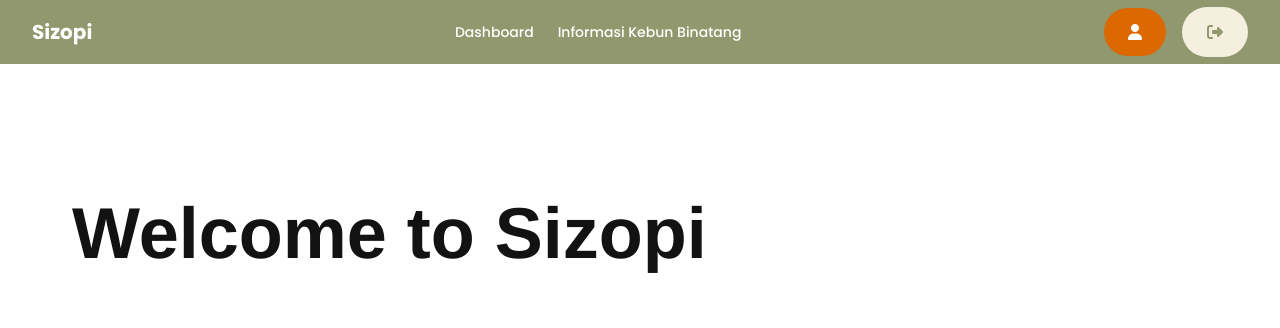
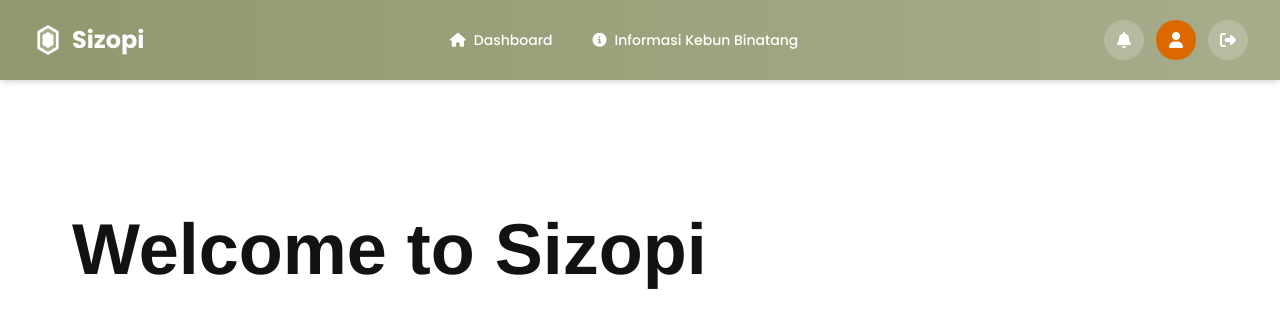
Before and after one commit to BASDAT-B06/sizopi, a Django app: page / in a window 1280 px wide. Shown: the top 328 px of the page. Run offline with Django 5.2, Linux system fonts and the light colour scheme; some libraries are stand-ins or nearby versions.

Commit message:
feat: edit navbar

```diff
--- a/templates/components/navbar.html
+++ b/templates/components/navbar.html
@@ -11,13 +11,19 @@ is_adopter=True/False (optional, only needed if user_role is "pengunjung")
 {% with role=user_role|default:"" %}
 {% with adopter=is_adopter|default:False %}
 
-<nav class="bg-primary text-white">
+<nav class="bg-gradient-to-r from-primary to-primary-80 text-white shadow-md sticky top-0 z-50">
     <div class="max-w-7xl mx-auto px-4 sm:px-6 lg:px-8">
-        <div class="flex justify-between h-16">
+        <div class="flex justify-between h-20">
             <div class="flex">
                 <!-- Logo -->
                 <div class="flex-shrink-0 flex items-center">
-                    <a href="{% if logged_in %}/dashboard/{% else %}/{% endif %}" class="font-bold text-xl">Sizopi</a>
+                    <a href="{% if logged_in %}/dashboard/{% else %}/{% endif %}" class="font-bold text-2xl flex items-center">
+                        <svg class="w-8 h-8 mr-2" viewBox="0 0 24 24" fill="none" xmlns="http://www.w3.org/2000/svg">
+                            <path d="M12 2L5 6V18L12 22L19 18V6L12 2Z" stroke="currentColor" stroke-width="2" stroke-linecap="round" stroke-linejoin="round" fill="rgba(255,255,255,0.2)"/>
+                            <path d="M12 6L8 8.5V15.5L12 18L16 15.5V8.5L12 6Z" fill="currentColor"/>
+                        </svg>
+                        Sizopi
+                    </a>
                 </div>
             </div>
 
@@ -25,59 +31,92 @@ is_adopter=True/False (optional, only needed if user_role is "pengunjung")
             <div class="hidden sm:flex sm:items-center {% if logged_in %}justify-center flex-grow{% endif %}">
                 {% if logged_in %}
                 <!-- Common links for all logged-in users -->
-                <a href="/dashboard/" class="px-3 py-2 rounded-md text-sm font-medium hover:bg-primary-80">Dashboard</a>
+                <a href="/dashboard/" class="px-4 py-2 mx-1 rounded-full text-sm font-medium hover:bg-white hover:bg-opacity-20 transition-all duration-200 flex items-center">
+                    <i class="fas fa-home mr-2"></i>Dashboard
+                </a>
 
                 <!-- Role-specific links -->
                 {% if role == "dokter_hewan" %}
-                <a href="/rekam-medis/" class="px-3 py-2 rounded-md text-sm font-medium hover:bg-primary-80">Rekam Medis
-                    Hewan</a>
+                <a href="/rekam-medis/" class="px-4 py-2 mx-1 rounded-full text-sm font-medium hover:bg-white hover:bg-opacity-20 transition-all duration-200 flex items-center">
+                    <i class="fas fa-notes-medical mr-2"></i>Rekam Medis Hewan
+                </a>
                 {% elif role == "penjaga_hewan" %}
-                <a href="/catatan-perawatan/"
-                    class="px-3 py-2 rounded-md text-sm font-medium hover:bg-primary-80">Catatan Perawatan Hewan</a>
+                <a href="/catatan-perawatan/" class="px-4 py-2 mx-1 rounded-full text-sm font-medium hover:bg-white hover:bg-opacity-20 transition-all duration-200 flex items-center">
+                    <i class="fas fa-paw mr-2"></i>Catatan Perawatan Hewan
+                </a>
                 {% elif role == "staf_administrasi" %}
-                <a href="/kelola-pengunjung/"
-                    class="px-3 py-2 rounded-md text-sm font-medium hover:bg-primary-80">Kelola Pengunjung</a>
-                <a href="/kelola-adopsi/" class="px-3 py-2 rounded-md text-sm font-medium hover:bg-primary-80">Kelola
-                    Adopsi</a>
-                <a href="/kelola-adopter/" class="px-3 py-2 rounded-md text-sm font-medium hover:bg-primary-80">Kelola
-                    Adopter</a>
+                <a href="/kelola-pengunjung/" class="px-4 py-2 mx-1 rounded-full text-sm font-medium hover:bg-white hover:bg-opacity-20 transition-all duration-200 flex items-center">
+                    <i class="fas fa-users mr-2"></i>Kelola Pengunjung
+                </a>
+                <a href="/kelola-adopsi/" class="px-4 py-2 mx-1 rounded-full text-sm font-medium hover:bg-white hover:bg-opacity-20 transition-all duration-200 flex items-center">
+                    <i class="fas fa-heart mr-2"></i>Kelola Adopsi
+                </a>
+                <a href="/kelola-adopter/" class="px-4 py-2 mx-1 rounded-full text-sm font-medium hover:bg-white hover:bg-opacity-20 transition-all duration-200 flex items-center">
+                    <i class="fas fa-user-friends mr-2"></i>Kelola Adopter
+                </a>
                 {% elif role == "pelatih_pertunjukan" %}
-                <a href="/jadwal-pertunjukan/"
-                    class="px-3 py-2 rounded-md text-sm font-medium hover:bg-primary-80">Jadwal Pertunjukan</a>
+                <a href="/jadwal-pertunjukan/" class="px-4 py-2 mx-1 rounded-full text-sm font-medium hover:bg-white hover:bg-opacity-20 transition-all duration-200 flex items-center">
+                    <i class="fas fa-calendar-alt mr-2"></i>Jadwal Pertunjukan
+                </a>
                 {% elif role == "pengunjung" %}
-                <a href="/informasi-kebun-binatang/"
-                    class="px-3 py-2 rounded-md text-sm font-medium hover:bg-primary-80">Informasi Kebun Binatang</a>
+                <a href="/informasi-kebun-binatang/" class="px-4 py-2 mx-1 rounded-full text-sm font-medium hover:bg-white hover:bg-opacity-20 transition-all duration-200 flex items-center">
+                    <i class="fas fa-info-circle mr-2"></i>Informasi Kebun Binatang
+                </a>
                 {% if adopter %}
-                <a href="/hewan-adopsi/" class="px-3 py-2 rounded-md text-sm font-medium hover:bg-primary-80">Hewan
-                    Adopsi</a>
+                <a href="/hewan-adopsi/" class="px-4 py-2 mx-1 rounded-full text-sm font-medium hover:bg-white hover:bg-opacity-20 transition-all duration-200 flex items-center">
+                    <i class="fas fa-hand-holding-heart mr-2"></i>Hewan Adopsi
+                </a>
                 {% endif %}
                 {% endif %}
                 {% endif %}
             </div>
 
             <!-- Right side menu -->
-            <div class="hidden sm:flex sm:items-center space-x-4">
+            <div class="hidden sm:flex sm:items-center space-x-3">
                 {% if logged_in %}
-                <!-- Profile icon button (primary) -->
-                {% include "components/button.html" with type="primary" text="" icon_class="fas fa-user" href="/pengaturan-profil/" %}
+                <div class="relative group">
+                    <button class="flex items-center justify-center w-10 h-10 rounded-full bg-white bg-opacity-20 hover:bg-opacity-30 transition-all duration-200">
+                        <i class="fas fa-bell text-white"></i>
+                    </button>
+                    <div class="absolute right-0 w-3 h-3 bg-accent-500 rounded-full top-0 opacity-0 group-hover:opacity-100 transition-opacity"></div>
+                </div>
 
-                <!-- Logout icon button (ghost) -->
-                {% include "components/button.html" with type="secondary" text="" icon_class="fas fa-sign-out-alt" href="/logout/" %}
+                <!-- Profile button with animation -->
+                <div class="relative group">
+                    <a href="/pengaturan-profil/" class="flex items-center justify-center w-10 h-10 rounded-full bg-accent-500 hover:bg-accent-600 transition-all duration-200">
+                        <i class="fas fa-user text-white"></i>
+                    </a>
+                    <div class="absolute -bottom-10 right-0 bg-white text-primary rounded-md py-1 px-2 text-xs font-medium opacity-0 group-hover:opacity-100 transition-opacity shadow-md">
+                        Profil
+                    </div>
+                </div>
 
+                <!-- Logout button with animation -->
+                <div class="relative group">
+                    <a href="/logout/" class="flex items-center justify-center w-10 h-10 rounded-full bg-white bg-opacity-20 hover:bg-opacity-30 transition-all duration-200">
+                        <i class="fas fa-sign-out-alt text-white"></i>
+                    </a>
+                    <div class="absolute -bottom-10 right-0 bg-white text-primary rounded-md py-1 px-2 text-xs font-medium opacity-0 group-hover:opacity-100 transition-opacity shadow-md">
+                        Logout
+                    </div>
+                </div>
                 {% else %}
                 <!-- Login button (primary) -->
-                {% include "components/button.html" with type="primary" text="Login" href="/login/" %}
+                <a href="/login/" class="inline-flex items-center justify-center px-6 py-3 rounded-full bg-accent-500 text-white hover:bg-accent-600 active:bg-accent-700 transition-colors shadow-md">
+                    <i class="fas fa-sign-in-alt mr-2"></i>Login
+                </a>
 
                 <!-- Register button (secondary) -->
-                {% include "components/button.html" with type="secondary" text="Registrasi" href="/register/" %}
-
+                <a href="/register/" class="inline-flex items-center justify-center px-6 py-3 rounded-full bg-white text-primary hover:bg-opacity-90 active:bg-opacity-80 transition-colors shadow-md">
+                    <i class="fas fa-user-plus mr-2"></i>Registrasi
+                </a>
                 {% endif %}
             </div>
 
             <!-- Mobile menu button -->
             <div class="-mr-2 flex items-center sm:hidden">
                 <button type="button"
-                    class="mobile-menu-button inline-flex items-center justify-center p-2 rounded-md text-white hover:bg-primary-80 focus:outline-none focus:ring-2 focus:ring-inset focus:ring-white"
+                    class="mobile-menu-button inline-flex items-center justify-center p-2 rounded-full text-white hover:bg-white hover:bg-opacity-20 focus:outline-none transition-all duration-200"
                     aria-expanded="false">
                     <span class="sr-only">Open main menu</span>
                     <!-- Menu icon -->
@@ -93,65 +132,109 @@ is_adopter=True/False (optional, only needed if user_role is "pengunjung")
 
     <!-- Mobile menu, show/hide based on menu state -->
     <div class="mobile-menu hidden sm:hidden">
-        <div class="px-2 pt-2 pb-3 space-y-1">
+        <div class="px-2 pt-2 pb-3 space-y-1 bg-primary-80 rounded-b-lg shadow-lg">
             {% if logged_in %}
             <!-- Common links for all logged-in users -->
-            <a href="/dashboard/"
-                class="block px-3 py-2 rounded-md text-base font-medium hover:bg-primary-80">Dashboard</a>
+            <a href="/dashboard/" class="block px-4 py-3 rounded-lg text-base font-medium hover:bg-white hover:bg-opacity-10 transition-all duration-200 flex items-center">
+                <i class="fas fa-home w-6 mr-2"></i>Dashboard
+            </a>
 
             <!-- Role-specific links -->
             {% if role == "dokter_hewan" %}
-            <a href="/rekam-medis/" class="block px-3 py-2 rounded-md text-base font-medium hover:bg-primary-80">Rekam
-                Medis Hewan</a>
+            <a href="/rekam-medis/" class="block px-4 py-3 rounded-lg text-base font-medium hover:bg-white hover:bg-opacity-10 transition-all duration-200 flex items-center">
+                <i class="fas fa-notes-medical w-6 mr-2"></i>Rekam Medis Hewan
+            </a>
             {% elif role == "penjaga_hewan" %}
-            <a href="/catatan-perawatan/"
-                class="block px-3 py-2 rounded-md text-base font-medium hover:bg-primary-80">Catatan Perawatan Hewan</a>
+            <a href="/catatan-perawatan/" class="block px-4 py-3 rounded-lg text-base font-medium hover:bg-white hover:bg-opacity-10 transition-all duration-200 flex items-center">
+                <i class="fas fa-paw w-6 mr-2"></i>Catatan Perawatan Hewan
+            </a>
             {% elif role == "staf_administrasi" %}
-            <a href="/kelola-pengunjung/"
-                class="block px-3 py-2 rounded-md text-base font-medium hover:bg-primary-80">Kelola Pengunjung</a>
-            <a href="/kelola-adopsi/"
-                class="block px-3 py-2 rounded-md text-base font-medium hover:bg-primary-80">Kelola Adopsi</a>
-            <a href="/kelola-adopter/"
-                class="block px-3 py-2 rounded-md text-base font-medium hover:bg-primary-80">Kelola Adopter</a>
+            <a href="/kelola-pengunjung/" class="block px-4 py-3 rounded-lg text-base font-medium hover:bg-white hover:bg-opacity-10 transition-all duration-200 flex items-center">
+                <i class="fas fa-users w-6 mr-2"></i>Kelola Pengunjung
+            </a>
+            <a href="/kelola-adopsi/" class="block px-4 py-3 rounded-lg text-base font-medium hover:bg-white hover:bg-opacity-10 transition-all duration-200 flex items-center">
+                <i class="fas fa-heart w-6 mr-2"></i>Kelola Adopsi
+            </a>
+            <a href="/kelola-adopter/" class="block px-4 py-3 rounded-lg text-base font-medium hover:bg-white hover:bg-opacity-10 transition-all duration-200 flex items-center">
+                <i class="fas fa-user-friends w-6 mr-2"></i>Kelola Adopter
+            </a>
             {% elif role == "pelatih_pertunjukan" %}
-            <a href="/jadwal-pertunjukan/"
-                class="block px-3 py-2 rounded-md text-base font-medium hover:bg-primary-80">Jadwal Pertunjukan</a>
+            <a href="/jadwal-pertunjukan/" class="block px-4 py-3 rounded-lg text-base font-medium hover:bg-white hover:bg-opacity-10 transition-all duration-200 flex items-center">
+                <i class="fas fa-calendar-alt w-6 mr-2"></i>Jadwal Pertunjukan
+            </a>
             {% elif role == "pengunjung" %}
-            <a href="/informasi-kebun-binatang/"
-                class="block px-3 py-2 rounded-md text-base font-medium hover:bg-primary-80">Informasi Kebun
-                Binatang</a>
+            <a href="/informasi-kebun-binatang/" class="block px-4 py-3 rounded-lg text-base font-medium hover:bg-white hover:bg-opacity-10 transition-all duration-200 flex items-center">
+                <i class="fas fa-info-circle w-6 mr-2"></i>Informasi Kebun Binatang
+            </a>
             {% if adopter %}
-            <a href="/hewan-adopsi/" class="block px-3 py-2 rounded-md text-base font-medium hover:bg-primary-80">Hewan
-                Adopsi</a>
+            <a href="/hewan-adopsi/" class="block px-4 py-3 rounded-lg text-base font-medium hover:bg-white hover:bg-opacity-10 transition-all duration-200 flex items-center">
+                <i class="fas fa-hand-holding-heart w-6 mr-2"></i>Hewan Adopsi
+            </a>
             {% endif %}
             {% endif %}
 
             <!-- User options -->
-            <a href="/pengaturan-profil/"
-                class="block px-3 py-2 rounded-md text-base font-medium hover:bg-primary-80">Pengaturan Profil</a>
-            <a href="/logout/" class="block px-3 py-2 rounded-md text-base font-medium hover:bg-primary-80">Logout</a>
+            <div class="border-t border-white border-opacity-20 my-2"></div>
+            <a href="/pengaturan-profil/" class="block px-4 py-3 rounded-lg text-base font-medium hover:bg-white hover:bg-opacity-10 transition-all duration-200 flex items-center">
+                <i class="fas fa-user-cog w-6 mr-2"></i>Pengaturan Profil
+            </a>
+            <a href="/logout/" class="block px-4 py-3 rounded-lg text-base font-medium hover:bg-white hover:bg-opacity-10 transition-all duration-200 flex items-center">
+                <i class="fas fa-sign-out-alt w-6 mr-2"></i>Logout
+            </a>
             {% else %}
             <!-- Guest links -->
-            <a href="/login/" class="block px-3 py-2 rounded-md text-base font-medium hover:bg-primary-80">Login</a>
-            <a href="/register/"
-                class="block px-3 py-2 rounded-md text-base font-medium hover:bg-primary-80">Registrasi</a>
+            <a href="/login/" class="block px-4 py-3 rounded-lg text-base font-medium hover:bg-white hover:bg-opacity-10 transition-all duration-200 flex items-center">
+                <i class="fas fa-sign-in-alt w-6 mr-2"></i>Login
+            </a>
+            <a href="/register/" class="block px-4 py-3 rounded-lg text-base font-medium hover:bg-white hover:bg-opacity-10 transition-all duration-200 flex items-center">
+                <i class="fas fa-user-plus w-6 mr-2"></i>Registrasi
+            </a>
             {% endif %}
         </div>
     </div>
 </nav>
 
-<!-- Add JavaScript for mobile menu toggle -->
+<!-- Add JavaScript for mobile menu toggle with animation -->
 <script>
     document.addEventListener('DOMContentLoaded', function () {
         const mobileMenuButton = document.querySelector('.mobile-menu-button');
         const mobileMenu = document.querySelector('.mobile-menu');
 
         mobileMenuButton.addEventListener('click', function () {
-            mobileMenu.classList.toggle('hidden');
+            if (mobileMenu.classList.contains('hidden')) {
+                mobileMenu.classList.remove('hidden');
+                mobileMenu.classList.add('animate-fadeIn');
+            } else {
+                mobileMenu.classList.add('animate-fadeOut');
+                setTimeout(() => {
+                    mobileMenu.classList.add('hidden');
+                    mobileMenu.classList.remove('animate-fadeOut');
+                }, 300);
+            }
         });
     });
 </script>
 
+<style>
+    @keyframes fadeIn {
+        from { opacity: 0; transform: translateY(-10px); }
+        to { opacity: 1; transform: translateY(0); }
+    }
+
+    @keyframes fadeOut {
+        from { opacity: 1; transform: translateY(0); }
+        to { opacity: 0; transform: translateY(-10px); }
+    }
+
+    .animate-fadeIn {
+        animation: fadeIn 0.3s ease-out forwards;
+    }
+
+    .animate-fadeOut {
+        animation: fadeOut 0.3s ease-in forwards;
+    }
+</style>
+
 {% endwith %}
 {% endwith %}
 {% endwith %}
```
